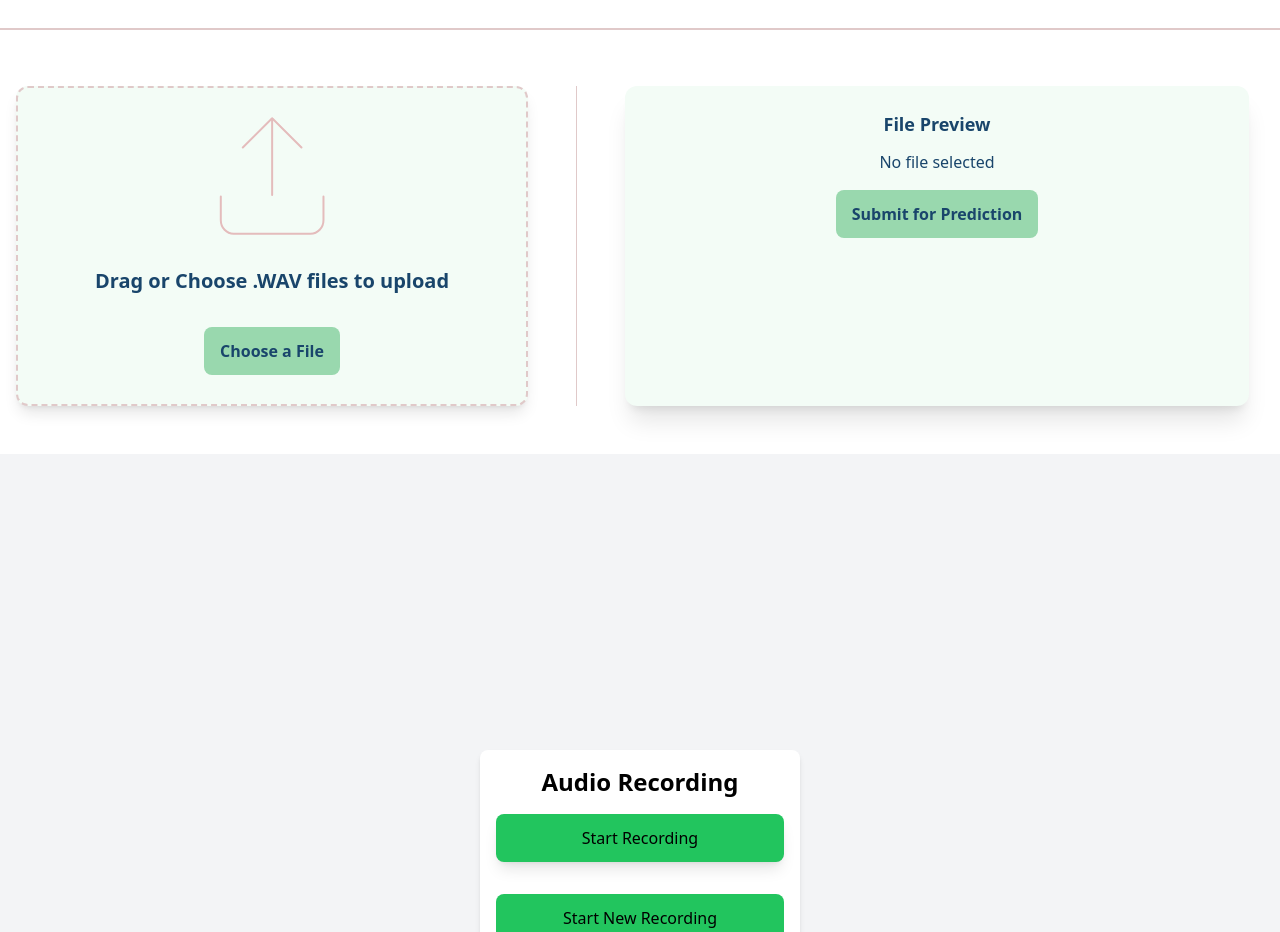
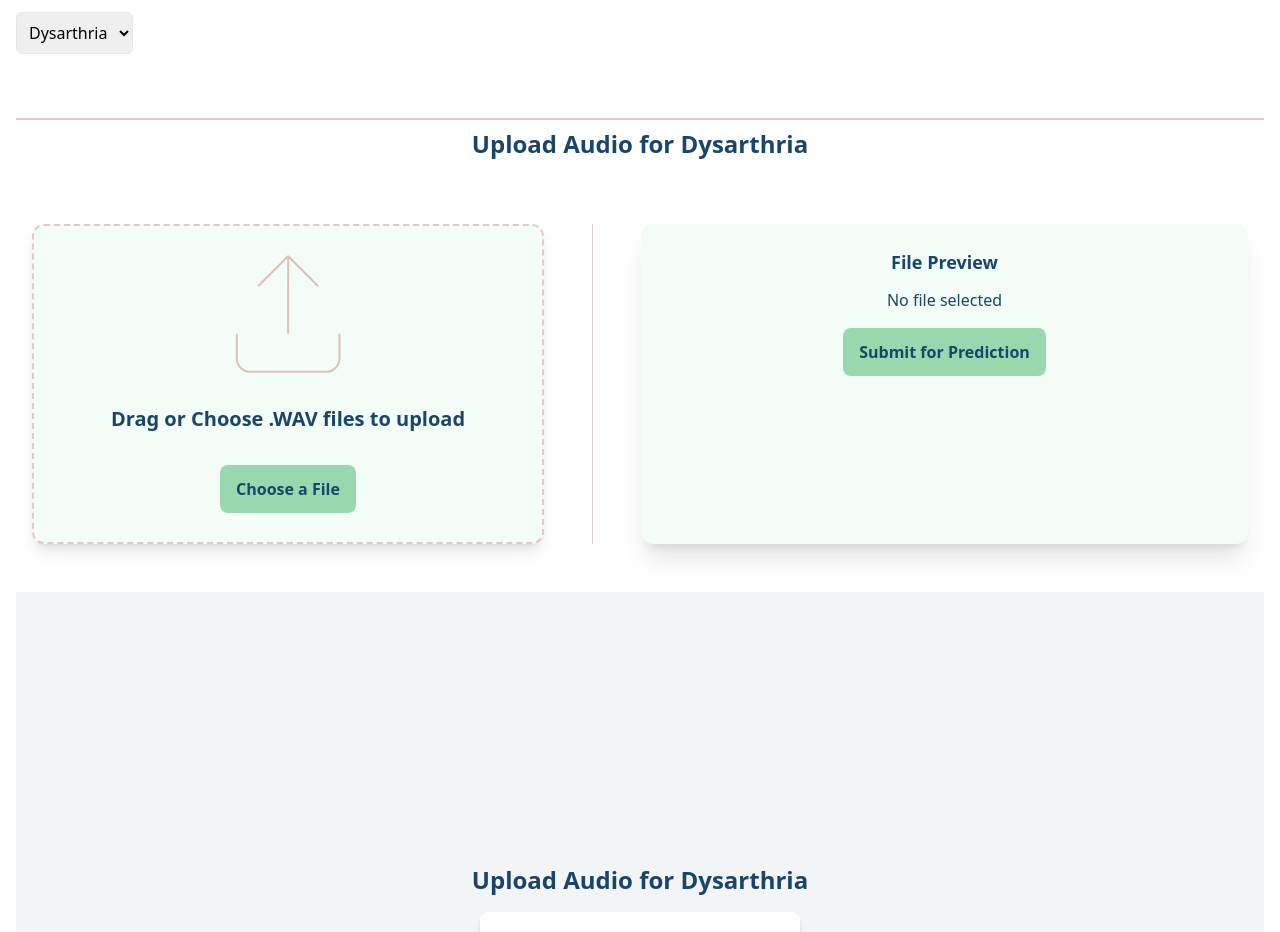
Before and after one commit to SmarternTechnical/EasyDiagnosis, a React (Vite) app in the folder frontend/: page /detection in a window 1280 px wide. Shown: the part 104-1036 px from the top of the page. Built offline with nearby package versions, Linux system fonts and the light colour scheme; a web font is replaced by a local one.

Commit message:
all 3 diseases connected

```diff
--- a/frontend/src/components/dectection/Dectection.jsx
+++ b/frontend/src/components/dectection/Dectection.jsx
@@ -1,9 +1,10 @@
 import React, { useState } from "react";
 import Upload from "./components/Upload"; // Import Upload Component
-import Record from ".//components/Record"; // Import Record Component
+import Record from "./components/Record"; // Import Record Component
 
-function Dectection() {
+function Detection() {
   const [audioUrl, setAudioUrl] = useState(""); // State for uploaded or recorded audio URL
+  const [selectedDisease, setSelectedDisease] = useState("Dysarthria"); // State for selected disease
 
   // Handle file change (uploaded audio)
   const handleFileChange = (e) => {
@@ -18,12 +19,38 @@ function Dectection() {
   };
 
   return (
-    <div >
-      <Upload handleFileChange={handleFileChange} audioUrl={audioUrl} />
+    <div className="p-4">
+      {/* Dropdown for disease selection */}
+      <div className="mb-4">
+        <label htmlFor="diseaseDropdown" className="block mb-2 font-semibold">
+          Select Disease:
+        </label>
+        <select
+          id="diseaseDropdown"
+          value={selectedDisease}
+          onChange={(e) => setSelectedDisease(e.target.value)}
+          className="p-2 border rounded-md"
+        >
+          <option value="dysarthria">Dysarthria</option>
+          <option value="dementia">Dementia</option>
+          <option value="parkinson">Parkinson</option>
+        </select>
+      </div>
 
-      <Record setAudioUrl={setAudioUrl} />
+      {/* Upload Component */}
+      <Upload
+        handleFileChange={handleFileChange}
+        audioUrl={audioUrl}
+        disease={selectedDisease} // Pass disease as a prop
+      />
+
+      {/* Record Component */}
+      <Record
+        setAudioUrl={setAudioUrl}
+        disease={selectedDisease} // Pass disease as a prop
+      />
     </div>
   );
 }
 
-export default Dectection;
+export default Detection;
--- a/frontend/src/components/dectection/components/Record.jsx
+++ b/frontend/src/components/dectection/components/Record.jsx
@@ -1,6 +1,6 @@
 import React, { useState } from "react";
 
-const Recorder = () => {
+const Recorder = ({disease}) => {
   const [isRecording, setIsRecording] = useState(false);
   const [audioChunks, setAudioChunks] = useState([]);
   const [audioUrl, setAudioUrl] = useState(null);
@@ -117,7 +117,7 @@ const Recorder = () => {
         formData.append("audio", audioBlob, "audio.wav");
 
         const response = await fetch(
-          "http://127.0.0.1:8000/predict-audio-dysarthria/",
+          `http://127.0.0.1:8000/predict-audio-${disease}/`,
           {
             method: "POST",
             body: formData,
@@ -148,6 +148,9 @@ const Recorder = () => {
   return (
     <div key={key}>
       <div className="flex flex-col items-center justify-center min-h-screen bg-gray-100">
+      <h1 className="text-2xl font-semibold text-[#19456B] text-center mb-4">
+        Upload Audio for {disease}
+      </h1>
         <div className="w-full max-w-xs p-4 bg-white shadow-md rounded-lg">
           <h2 className="text-2xl font-semibold text-center mb-4">
             Audio Recording
--- a/frontend/src/components/dectection/components/Upload.jsx
+++ b/frontend/src/components/dectection/components/Upload.jsx
@@ -1,7 +1,7 @@
 import React, { useState, useRef, useEffect } from "react";
 import icon from "/Icon.svg"; // Your upload icon
 
-function Upload() {
+function Upload({disease}) {
   const [file, setFile] = useState(null);
   const [fileName, setFileName] = useState("");
   const [audioUrl, setAudioUrl] = useState(""); // State for audio URL
@@ -52,7 +52,7 @@ function Upload() {
 
     try {
       // Send the POST request to the server
-      const response = await fetch("http://127.0.0.1:8000/predict-audio-dysarthria/", {
+      const response = await fetch(`http://127.0.0.1:8000/predict-audio-${disease}/`, {
         method: "POST",
         body: formData,
       });
@@ -73,6 +73,9 @@ function Upload() {
     <>
       {/* Line above the section */}
       <div className="w-full h-[2px] bg-[#E0C9C9] my-2 mt-16"></div>
+      <h1 className="text-2xl font-semibold text-[#19456B] text-center mb-4">
+        Upload Audio for {disease}
+      </h1>
 
       <div className="flex gap-8 items-start justify-around py-12 px-4 flex-wrap">
         {/* Container for Audio Upload Section */}
```
